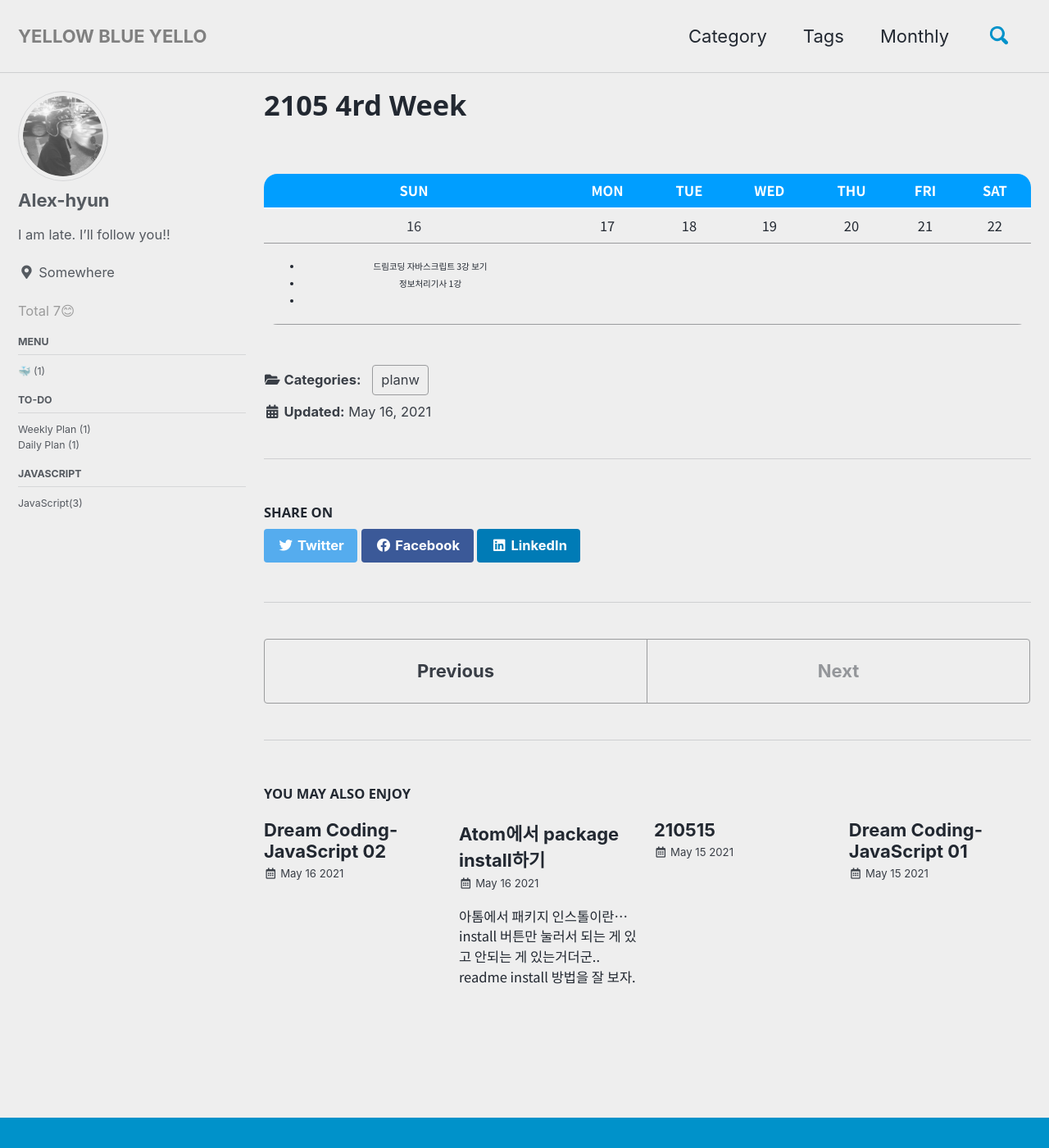
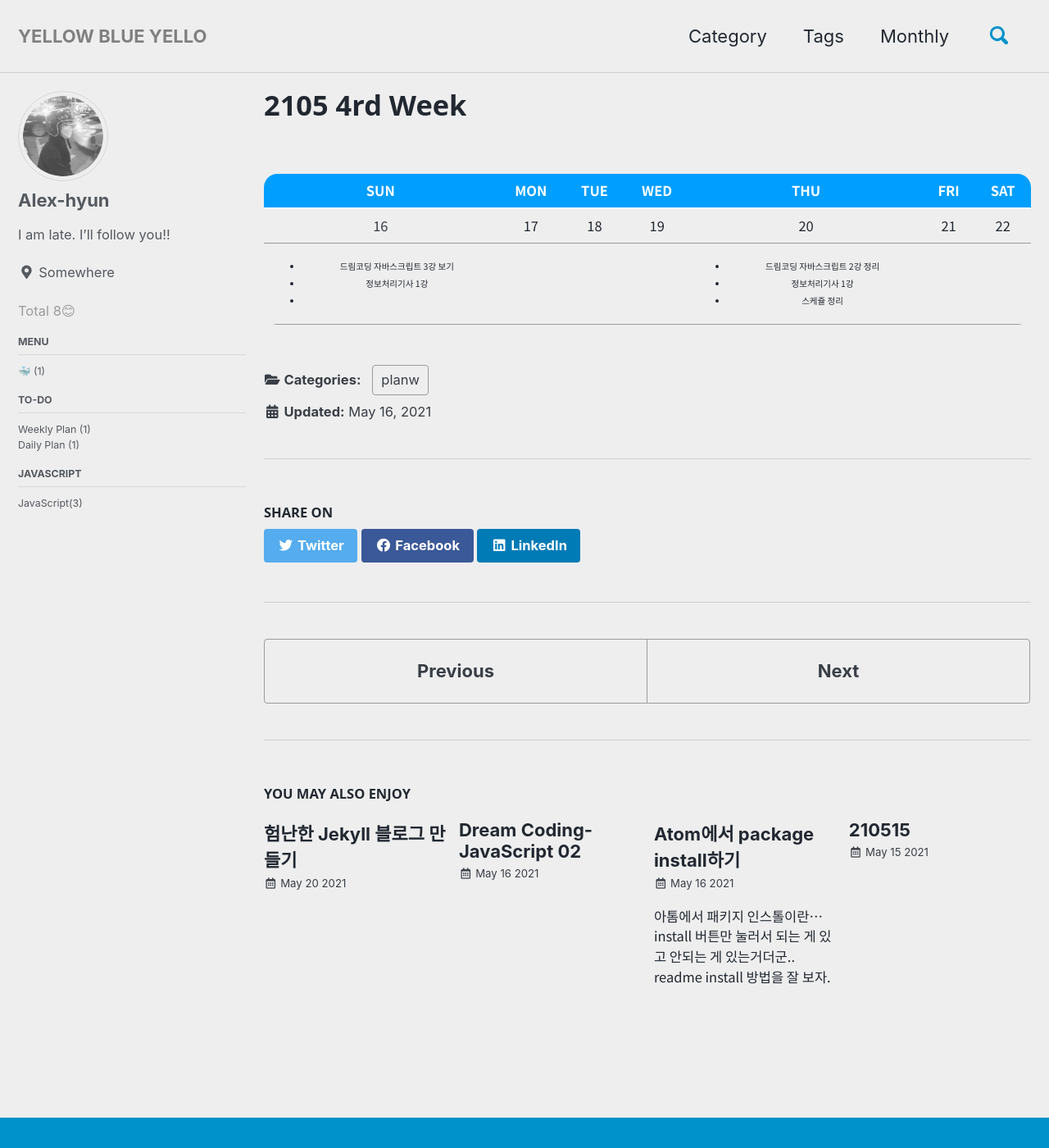
Before and after one commit to h-alex2/h-alex2.github.io, a Jekyll site: the page built from _posts/planner/2021-05-16-2105-4rd-week.md, in a window 1280 px wide and 1400 px high. Shown: the whole window at 82% size. Built offline with Jekyll 4.4.1, drawn with Linux system fonts in a browser that asks for light colours; cached includes are drawn as plain includes; some of the changed lines change nothing that is shown.

Commit message:
210520 posting

````diff
--- /dev/null
+++ b/_posts/etc/2021-05-20-jekyll-setting.md
@@ -0,0 +1,105 @@
+---
+title: "험난한 Jekyll 블로그 만들기"
+date: 2021-05-20
+category: jekyll
+tags:
+  - Github
+  - Jekyll
+---
+
+<br>
+
+
+```
+내 jekyll의 험난한 과정
+1. 막무가내로 첫 블로그를 설치하고 눈누난나 잘 쓰고 있었는데 역시 실패했다.
+깃허브의 빌드 실패 폭탄 메일로 하루하루 10년 묵은 장아찌처럼 말라 비틀어져 가고있었다.
+2. 다시 시도하기 위해서 첫블로그를 삭제하고 계속 시도했는데 되질 않았다.
+jekyll serve를 키면 웹에서 켜지질 않고.. 이해가 가지 않는 에러들이 마구 떴다.
+3. 결국엔 많이 쓰는 블로그 템플릿을 이용해서 최대한 많이 포스트를 보고 설명서를 익혀가면서 설치에 성공했다.
+
+되지 않았던 이유
+1. 블로그 템플릿 readme를 제대로 읽지 않았음
+2. jekyll 설명서를 제대로 읽지 않았음
+3. 필요한 프로그램에 대한 이해도가 없었음
+
+jekyll 블로그 생성에 필요한 것
+😭 설명서를 이해할만한 스킬을 가지고있거나 읽으려는 노력
+😭 막무가내로 하지말고 절차를 밟으며 진행해야함
+😭 인내심
+```
+<br>
+
+---
+
+<br>
+
+### 설치에 도움된 사이트
+- <https://honbabzone.com/jekyll/start-gitHubBlog/>
+- <https://velog.io/@zawook/Github-%EB%B8%94%EB%A1%9C%EA%B7%B8-%EB%A7%8C%EB%93%A4%EA%B8%B0-2>
+- <https://ansohxxn.github.io/>
+너무 큰 도움이 된 블로그들이다.. 그저 빛.. 🌞🌞
+
+
+<div style="color: #002BFF;"> 필요한 것 </div>
+- ruby , gem(루비설치시 함께 설치됨)
+- git
+- jekyll (이건 미리 설치안해도 된다. 밑 9번 차례에 설치하면 됨.)
+- bundler (이건 미리 설치안해도 된다. 밑 9번 차례에 설치하면 됨.)
+
+
+1. GITHUB Repositories 만들기 리파지토리 이름 : 자신의 아이디.github.io 이렇게.
+
+2. 위에 준비물 다 설치하고 설치된 것 잘 설치됐는지 확인하기 위해서
+명령프롬프트나 터미널에 ruby -v, gem -v, git -v 눌려서 확인하기 (따로 따로 누르기)
+버전이 잘 안나온다면 설치가 제대로 되지않은 것. 다시 설치
+
+3. 컴퓨터와 연동하기 위해서 내 컴퓨터에 블로그폴더 만들기
+
+4. 명령프롬프트 폴더 위치로 바꿔놓기 D로 가고싶은데 기본이 c로 되어있다면 D: 입력 후
+cd D:\폴더위치쓰면 경로 바뀜
+
+5. 내가 쓴 블로그 템플릿 : <https://github.com/mmistakes/minimal-mistakes>
+(이걸로 고른 이유 : minimal-mistakes는 쓰는 사람도 굉장히 많고 정보도 많은 것 같다. 라고 블로그에서 보았기 때문에)
+저 주소로 들어가서 code download -> 블로그 폴더에 파일,폴더들만 넣어놓기
+명령 프롬프트에 git clone https://github.com/mmistakes/minimal-mistakes.git . <- 점 붙이기(명령프롬프트 위치로 복사됨)
+
+6. 옮긴 파일들에 Gemfile 있는지 확인하기 없으면 만들어줘야함. 저 템플릿에는 들어있음
+
+7. 숨긴파일 보기에 체크 안되어 있으면 해놓고 숨긴 파일 중에 혹시 .git 이란 파일이 있는지 확인 있다면 삭제해주기
+
+8. 명령프롬프트 - git init 입력
+
+9. gem install jekyll bundler 입력 gem install jekyll하고 gem install bundler 이런식으로 따로 해줘도 된다 (bundle과 jekyll을 설치하는 것)
+
+10. bundle install 입력
+
+11. bundle exec jekyll serve 입력하면 server address가 나온다. 그곳으로 가면 jekyll 서버로 들어가지고 블로그 모습이 보이게 된다.
+혹시 안나온다면 윈도우의 경우 명령프롬프트 인코딩이 맞지 않아서 그럴수도 있으니 chcp 65001 명령어 입력하여 utf-8 인코딩으로 바꾸기
+또 server address는 떴지만 please add the following to your gemfile to avoid polling for changes: gem 'wdm', '>= 0.1.0' if Gem.win_platform 이런식으로 please라는게 뜨거나 한다면 명령프롬프트 gem install wdm 입력, 폴더 열어서 gemfile 메모장으로 열어서 밑에 gem 'wdm', '>= 0.1.0' 추가 -> Gemfile.lock파일 삭제하기 -> 명령프롬프트 bundle install 입력
+다시 bundle exec jekyll serve를 눌러서 그 줄이 안나오는지 확인 후 서버 주소로 들어가 잘 나오는지 확인한다.
+
+13. 이제 내 리포지토리와 연결해야한다.
+git remote add origin (+) 내 repository주소 입력(저+는 입력하는거 x)
+
+14. 잘 연결됐는지 확인하기위해 git remote -v 입력 잘 나오는지 확인하기
+
+15. 이제 내 블로그 폴더에 있는 파일들을 웹 리포지토리에 넣어주는 작업을 할 차례다.
+git add. 입력 (점을 꼭 붙여야한다. 전체 다 넣겠다는 말)
+The file will have its original line endings 이런 에러가 떴는데 맥과 윈도우의 차이로 오는 에러라고 한다. 에러가 뜨면 git config --global core.autocrlf true 입력 (윈도우의 경우다)
+다시 git add. 해주기
+
+16. git commit -m "설명아무거나" 입력 (커밋에 들어갈 설명을 적는 것)
+
+17. git push origin master 입력하면 내 리포지토리에 옮겨진 걸 확인할 수 있다.
+
+18. 내 리포지토리-settings-pages에 가서 내 도메인이 publish됐는지 확인한 후
+내 블로그주소를 주소창에 입력해서 잘 나오는지 보기
+난 나오지 않고 404page가 나와서 찾아봤는데
+명령프롬프트에 git commit --allow-empty -m "Trigger rebuild" 입력 -> git push origin master 해주면 된다.
+
+<br>
+
+---
+
+<br>
--- a/_posts/planner/2021-05-16-2105-4rd-week.md
+++ b/_posts/planner/2021-05-16-2105-4rd-week.md
@@ -44,7 +44,13 @@
               <td></td>
               <td></td>
               <td></td>
-              <td></td>
+              <td>
+                <ul>
+                  <li>드림코딩 자바스크립트 2강 정리</li>
+                  <li>정보처리기사 1강</li>
+                  <li>스케쥴 정리</li>
+                </ul>
+              </td>
               <td></td>
               <td></td>
           </tr>
````
